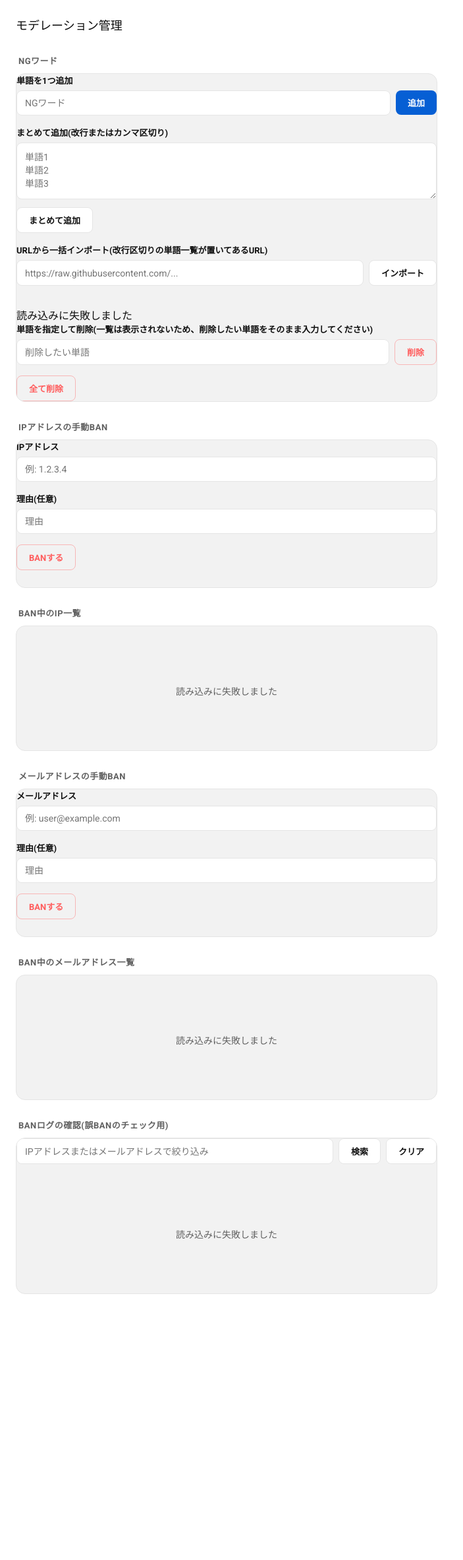
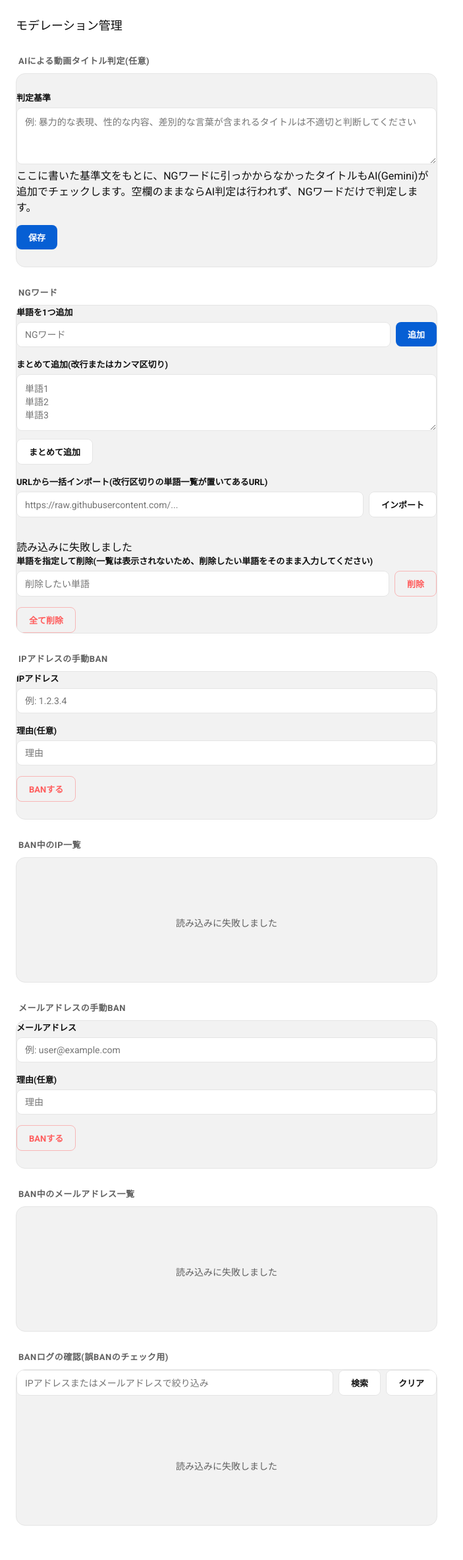
Before and after one commit to fipdusjock/yuzutube-, a Python web app: template templates/admin_moderation.html in a window 1280 px wide. Shown: the part 56-2420 px from the top of the page at 66% size, without its empty margins (0-703 px from the left). Before the commit the page ends 2017 px from the top, so only its background shows below. Run offline with Jinja, Linux system fonts and the light colour scheme; the template is opened without the code that fills it, so the values that code supplies are empty.

Commit message:
Add files via upload

```diff
--- a/templates/admin_moderation.html
+++ b/templates/admin_moderation.html
@@ -6,6 +6,25 @@
 <div class="account-status" id="adminAccessStatus"></div>
 
 <div id="adminModerationBody" hidden>
+  <div class="page-settings-group">
+    <div class="page-settings-group-title">AIによる動画タイトル判定(任意)</div>
+    <div class="page-settings-card">
+      <div class="account-status" id="aiStatusLabel"></div>
+      <div class="account-field">
+        <label for="moderationPolicyInput">判定基準</label>
+        <textarea id="moderationPolicyInput" rows="4" placeholder="例: 暴力的な表現、性的な内容、差別的な言葉が含まれるタイトルは不適切と判断してください"></textarea>
+        <div class="ng-word-count">
+          ここに書いた基準文をもとに、NGワードに引っかからなかったタイトルもAI(Gemini)が
+          追加でチェックします。空欄のままならAI判定は行われず、NGワードだけで判定します。
+        </div>
+      </div>
+      <div class="page-settings-controls">
+        <button type="button" class="page-settings-btn" id="moderationPolicySaveBtn">保存</button>
+      </div>
+      <div class="account-status" id="moderationPolicyStatus"></div>
+    </div>
+  </div>
+
   <div class="page-settings-group">
     <div class="page-settings-group-title">NGワード</div>
     <div class="page-settings-card">
```
